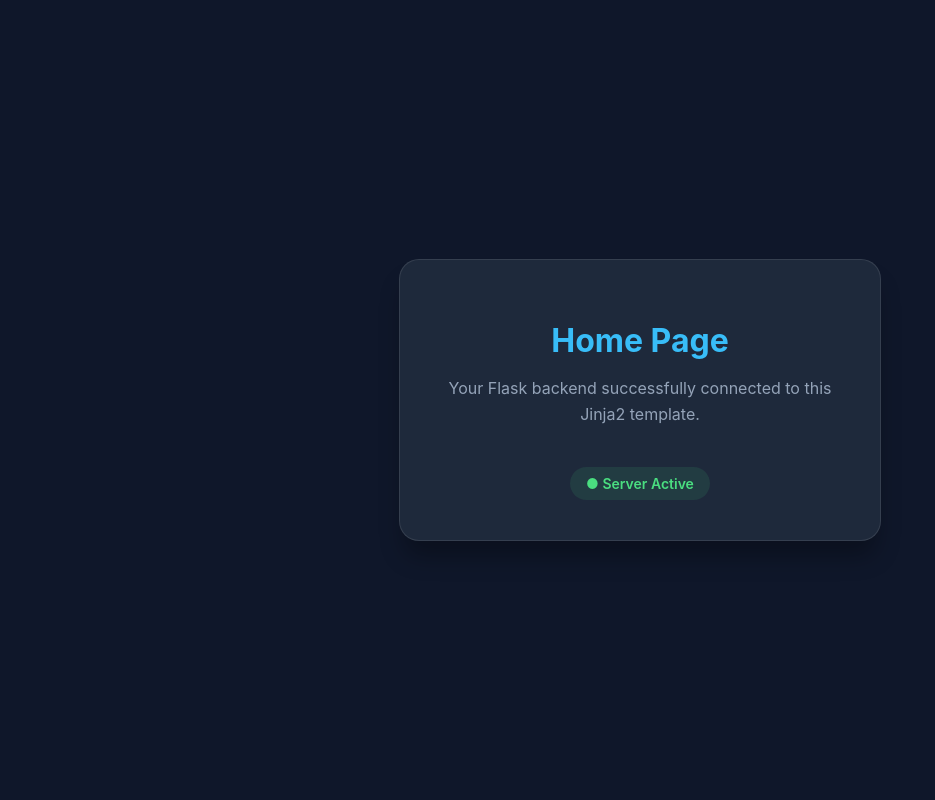
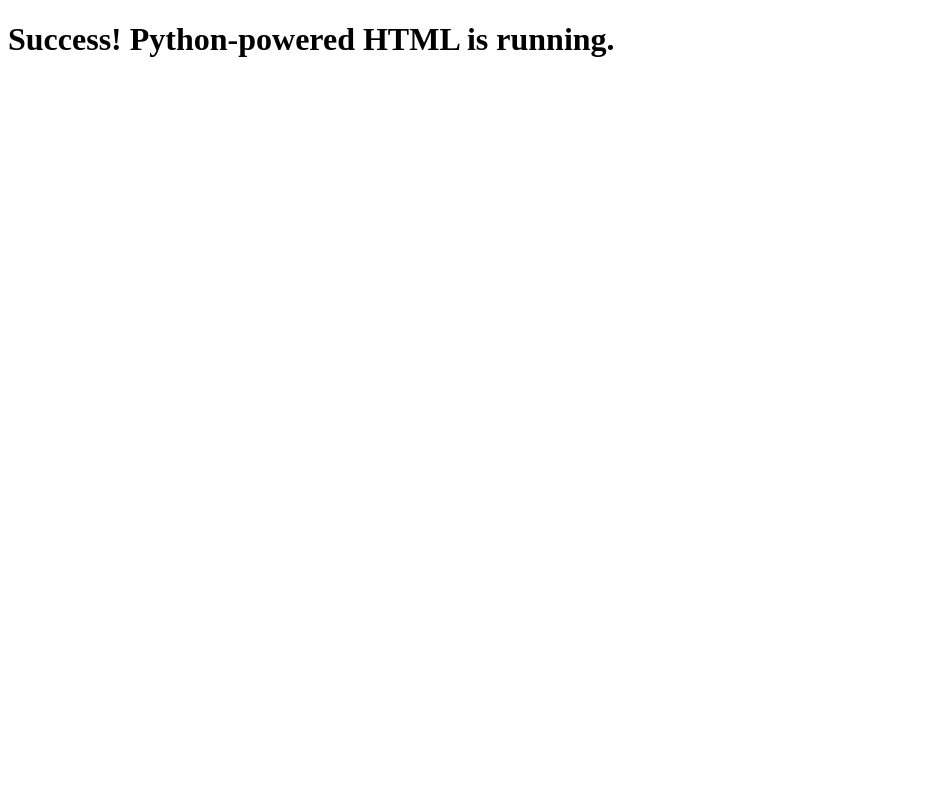
Before and after one commit to Aditi-s26/abcd, a Flask app: page / in a window 1280 px wide. Shown: the whole page, without its empty margins (0-935 px from the left). Run offline with Flask 3, Linux system fonts and the light colour scheme.

Commit message:
Update index.html

```diff
--- a/web_app/templates/index.html
+++ b/web_app/templates/index.html
@@ -1,62 +1,9 @@
 <!DOCTYPE html>
-<html lang="en">
+<html>
 <head>
-    <meta charset="UTF-8">
-    <meta name="viewport" content="width=device-width, initial-scale=1.0">
     <title>{{ title }}</title>
-    <style>
-        :root {
-            --bg: #0f172a;
-            --card: #1e293b;
-            --text: #f8fafc;
-            --accent: #38bdf8;
-            --success: #4ade80;
-        }
-        body {
-            font-family: 'Inter', system-ui, sans-serif;
-            background-color: var(--bg);
-            color: var(--text);
-            display: flex;
-            justify-content: center;
-            align-items: center;
-            height: 100vh;
-            margin: 0;
-        }
-        .card {
-            background: var(--card);
-            padding: 2.5rem;
-            border-radius: 20px;
-            border: 1px solid rgba(255,255,255,0.1);
-            text-align: center;
-            max-width: 400px;
-            box-shadow: 0 20px 25px -5px rgba(0,0,0,0.3);
-        }
-        h1 {
-            font-size: 2rem;
-            margin-bottom: 1rem;
-            color: var(--accent);
-        }
-        p {
-            color: #94a3b8;
-            line-height: 1.6;
-        }
-        .badge {
-            display: inline-block;
-            margin-top: 1.5rem;
-            padding: 0.5rem 1rem;
-            background: rgba(74, 222, 128, 0.1);
-            color: var(--success);
-            border-radius: 99px;
-            font-size: 0.875rem;
-            font-weight: 600;
-        }
-    </style>
 </head>
 <body>
-    <div class="card">
-        <h1>{{ title }}</h1>
-        <p>Your Flask backend successfully connected to this Jinja2 template.</p>
-        <div class="badge">● Server Active</div>
-    </div>
+    <h1>Success! Python-powered HTML is running.</h1>
 </body>
 </html>
```
